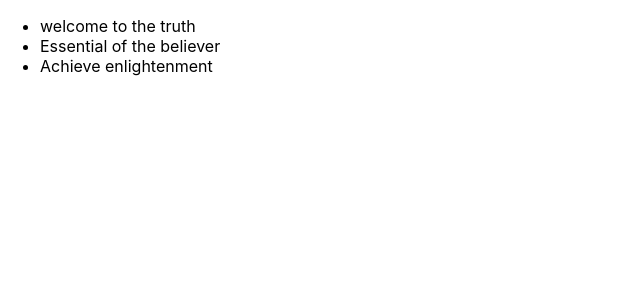
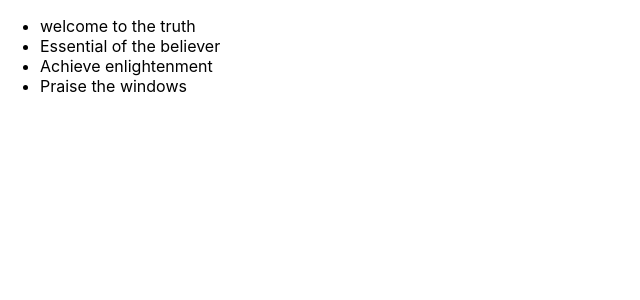
Before and after one commit to VivienMichelesi/hackathon1, a Next.js app: page / in a window 1280 px wide. Shown: the top 300 px of the page, without its empty margins (0-640 px from the left). Built offline with nearby package versions, Linux system fonts and the light colour scheme.

Commit message:
navabr created

```diff
--- a/components/Navbar.jsx
+++ b/components/Navbar.jsx
@@ -19,6 +19,12 @@ const links = [
     description: "Achieve enlightenment",
     url: "/the_truth",
   },
+
+  {
+    title: "Join Us !",
+    description: "Praise the windows",
+    url: "/Join_us",
+  },
 ];
 
 export default function Navbar({ title, description, url }) {
```
